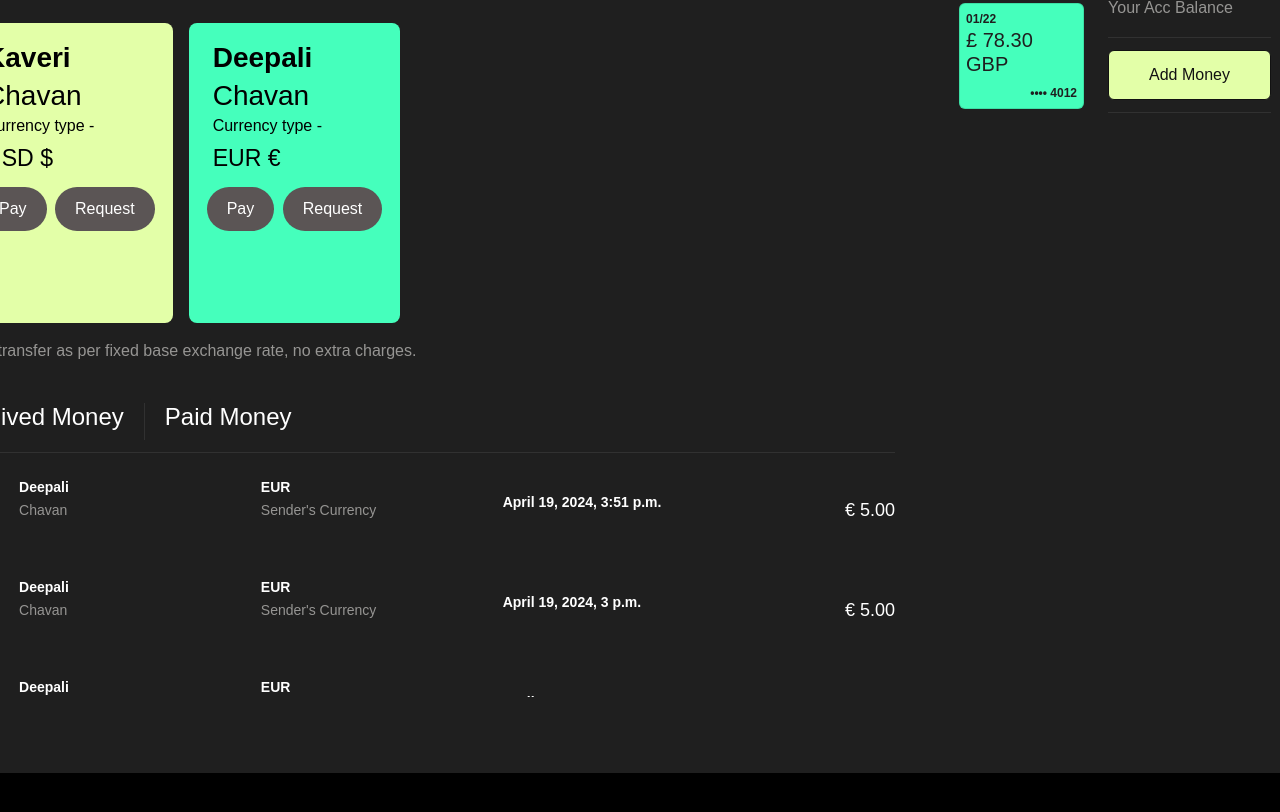
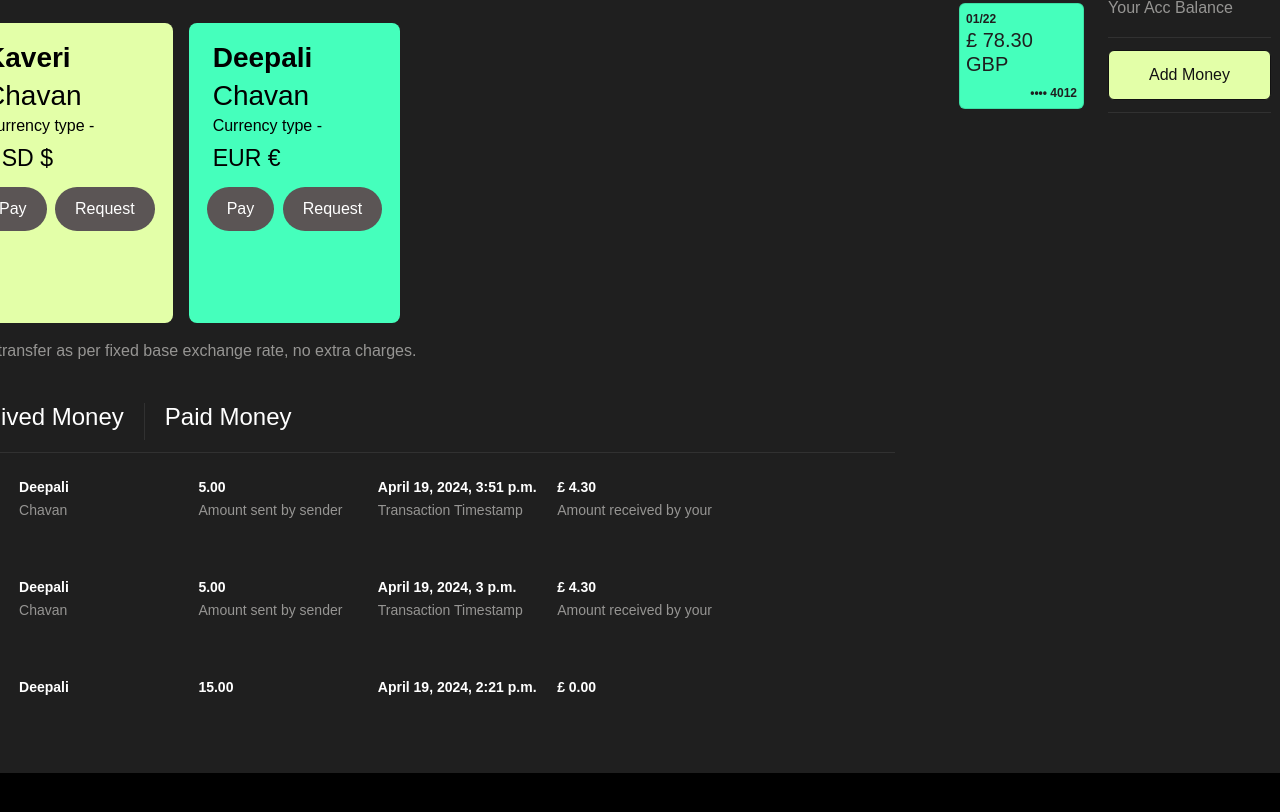
Before and after one commit to Rez27/webapps2024, a Django app: page /payapp/main/ in a window 1280 px wide; the page is wider, and only the part inside the window is pictured. Shown: the part 299-1111 px from the top of that part. Run offline with Django 4.2, Linux system fonts and the light colour scheme; a user stored in the database is signed in; data comes from the database, SQL or seed files in the repository; both versions use the stored data as it was after the commit; data that the repository does not hold is empty; some libraries are stand-ins or nearby versions.

Commit message:
Payment to User working
Need to change the text in payment sent and payment received in the "Received Money" and "Paid Money" Section in bottom of UI.HTML

```diff
--- a/payapp/views.py
+++ b/payapp/views.py
@@ -6,6 +6,7 @@ from .forms import AddMoneyForm, PaymentForm, RequestForm, ShowTransactionsForm
 from .models import Transaction, Notification
 from register.models import UserProfile
 from django.contrib.auth.models import User
+from decimal import Decimal
 from django.urls import reverse
 
 # Thrift Time Service code
@@ -105,11 +106,12 @@ def main_page(request):
                             'error_message': error_message
                         }
                         return render(request, 'payapp/ui.html', context)
-                    sender_profile.bal -= float("{:.2f}".format(amount))
+                    print("THis is sender_profile.bal", converted_amount, type(float("{:.2f}".format(converted_amount))))
+                    sender_profile.bal -= amount
                     sender_profile.save()
 
                     # Add amount to receiver
-                    receiver_profile.bal += float("{:.2f}".format(converted_amount))
+                    receiver_profile.bal += Decimal("{:.2f}".format(converted_amount))
                     receiver_profile.save()
                     sent_currency = currency1
                     received_currency = currency2
--- a/register/models.py
+++ b/register/models.py
@@ -10,7 +10,7 @@ class UserProfile(models.Model):
     currency = models.CharField(max_length=20, choices=[('GBP', 'GBP'), ('Euro', 'EUR'), ('Dollar', 'USD')])
     is_superuser = models.BooleanField(default=False)
 
-    bal = models.IntegerField(default=0)
+    bal = models.DecimalField(max_digits=10, decimal_places=2, default=0)
 
 
     def __str__(self):
--- a/templates/payapp/ui.html
+++ b/templates/payapp/ui.html
@@ -297,22 +297,33 @@
                                             <dd>{{ transaction.sender.user.last_name }}</dd>
                                         </div>
                                         <div>
-                                            <dt>{{ transaction.sent_currency }}</dt>
-                                            <dd>Sender's Currency</dd>
+                                            <dt>{% if transaction.receiver_currency == "GBP" %}
+                                                £
+                                            {% elif transaction.receiver_currency == "EUR" %}
+                                                €
+                                            {% elif transaction.receiver_currency == "USD" %}
+                                                $
+                                            {% endif %}{{ transaction.sent_amount }}</dt>
+                                            <dd>Amount sent by sender</dd>
                                         </div>
                                         <div>
                                             <dt>{{ transaction.timestamp }}</dt>
-
+                                            <dd>Transaction Timestamp</dd>
+                                        </div>
+                                        <div>
+                                            <dt>{% if transaction.received_currency == "GBP" %}
+                                                £
+                                            {% elif transaction.received_currency == "EUR" %}
+                                                €
+                                            {% elif transaction.received_currency == "USD" %}
+                                                $
+                                            {% endif %}{{ transaction.received_amount }}</dt>
+                                            <dd>Amount received by your</dd>
                                         </div>
                                     </dl>
                                     <div class="transfer-number">
-                                        {% if transaction.sent_currency == "GBP" %}
-                                            £
-                                        {% elif transaction.sent_currency == "EUR" %}
-                                            €
-                                        {% elif transaction.sent_currency == "USD" %}
-                                            $
-                                        {% endif %}{{ transaction.sent_amount }}
+
+
                                     </div>
                                 </div>
                             {% endfor %}
@@ -335,17 +346,20 @@
                                         </div>
                                         <div>
                                             <dt>{{ transaction.timestamp }}</dt>
+                                            <dd>Transaction Timestamp</dd>
 
                                         </div>
                                     </dl>
-                                    <div class="transfer-number">
-                                        {% if transaction.received_currency == "GBP" %}
+                                    <div>
+                                        <dt>{% if transaction.received_currency == "GBP" %}
                                             £
                                         {% elif transaction.received_currency == "EUR" %}
                                             €
                                         {% elif transaction.received_currency == "USD" %}
                                             $
                                         {% endif %}{{ transaction.sent_amount }}
+                                        </dt>
+                                        <dd>Amount Paid by sender</dd>
                                     </div>
                                 </div>
                             {% endfor %}
```
Also changed, not shown: db.sqlite3, register/migrations/0012_alter_userprofile_bal.py (added).
